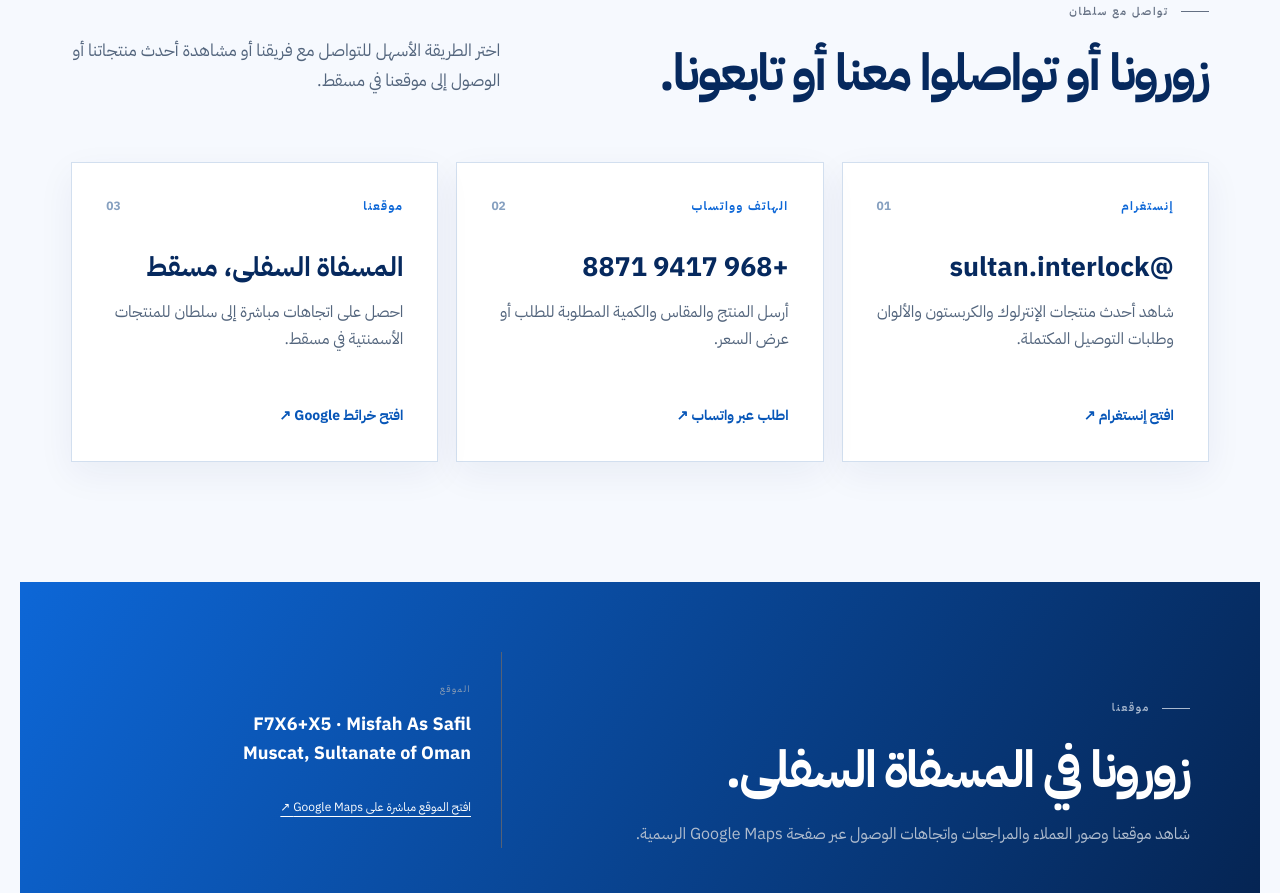
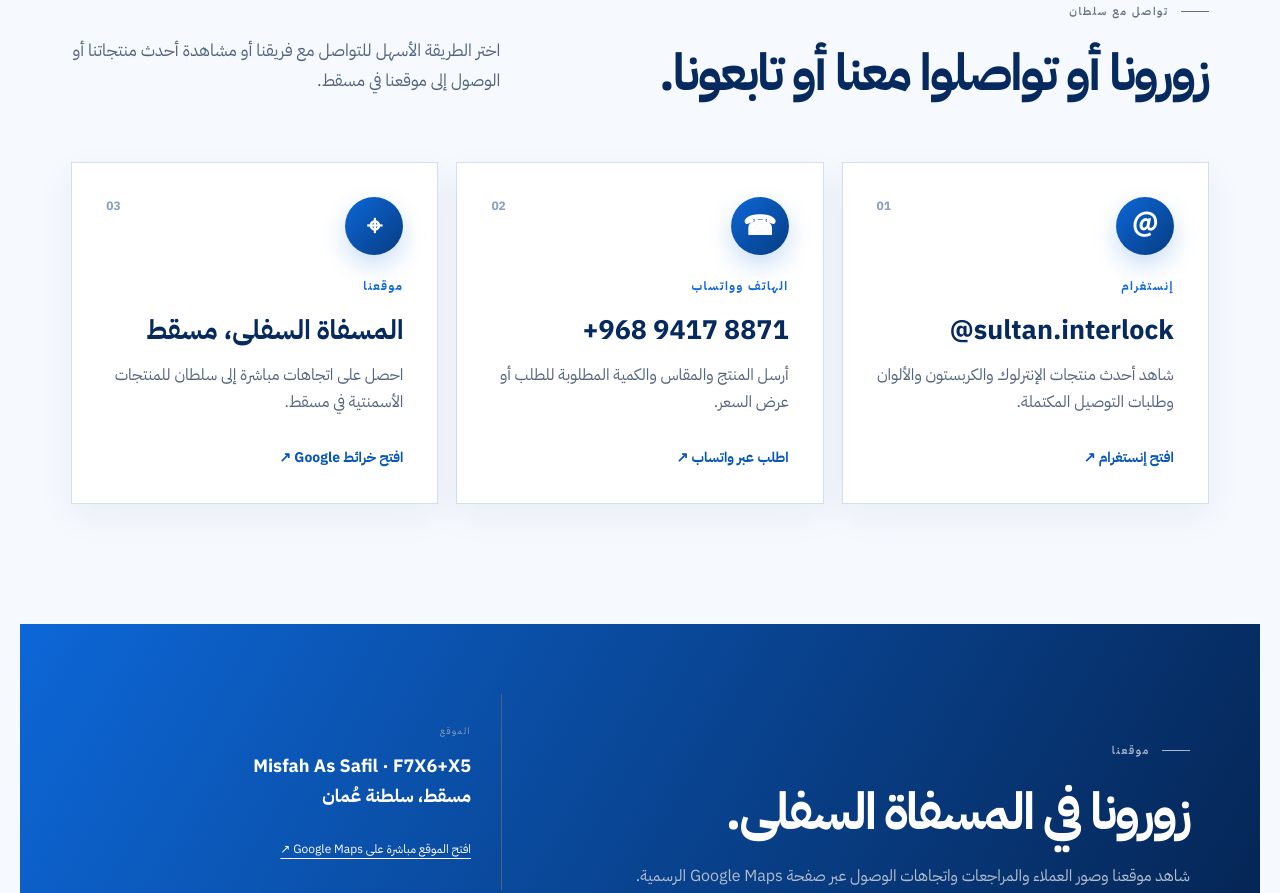
Before and after one commit to Shaima-Alwahaibi/sultan-cement-products, a website: page index.html in a window 1280 px wide. Shown: the part 4555-5448 px from the top of the page. Drawn offline with Linux system fonts and the light colour scheme.

Commit message:
Improve RTL layout and contact icons
Co-authored-by: Shaima-Alwahaibi <Shaima-Alwahaibi@users.noreply.github.com>

```diff
--- a/index.html
+++ b/index.html
@@ -219,13 +219,13 @@
         </div>
         <div class="contact-options">
           <a class="contact-option reveal" href="https://www.instagram.com/sultan.interlock?igsh=OWl6ZWYwY3oybnZz" target="_blank" rel="noopener" aria-label="Open Sultan Cement Products on Instagram">
-            <span>01</span><small>Instagram</small><h3>@sultan.interlock</h3><p>See our latest Interlock and Kerbstone products, colours and completed deliveries.</p><b>Open Instagram ↗</b>
+            <span class="contact-index">01</span><span class="contact-icon" aria-hidden="true">＠</span><small>Instagram</small><h3><bdi dir="ltr">@sultan.interlock</bdi></h3><p>See our latest Interlock and Kerbstone products, colours and completed deliveries.</p><b>Open Instagram ↗</b>
           </a>
           <a class="contact-option reveal" data-whatsapp-order href="https://wa.me/96894178871" target="_blank" rel="noopener" aria-label="Order on WhatsApp at 94178871">
-            <span>02</span><small>Phone &amp; WhatsApp</small><h3>+968 9417 8871</h3><p>Send your product, size and quantity for an order or quotation.</p><b>Order on WhatsApp ↗</b>
+            <span class="contact-index">02</span><span class="contact-icon" aria-hidden="true">☎</span><small>Phone &amp; WhatsApp</small><h3><bdi dir="ltr">+968 9417 8871</bdi></h3><p>Send your product, size and quantity for an order or quotation.</p><b>Order on WhatsApp ↗</b>
           </a>
           <a class="contact-option reveal" href="https://maps.app.goo.gl/aPfkAR3k5hCSCZeQ8?g_st=iw" target="_blank" rel="noopener" aria-label="Open Sultan Cement Products location on Google Maps">
-            <span>03</span><small>Our location</small><h3>Misfah As Safil, Muscat</h3><p>Get direct directions to Sultan Cement Products in Muscat.</p><b>Open Google Maps ↗</b>
+            <span class="contact-index">03</span><span class="contact-icon" aria-hidden="true">⌖</span><small>Our location</small><h3>Misfah As Safil, Muscat</h3><p>Get direct directions to Sultan Cement Products in Muscat.</p><b>Open Google Maps ↗</b>
           </a>
         </div>
       </div>
@@ -234,7 +234,7 @@
     <section class="section location" aria-labelledby="location-title">
       <div class="container location-card reveal">
         <div><p class="eyebrow light"><span></span> Find us</p><h2 id="location-title">Visit us in Misfah As Safil.</h2><p>See our location, customer photos, reviews and directions on the official Google Maps listing.</p></div>
-        <div class="location-meta"><span>LOCATION</span><strong>F7X6+X5 · Misfah As Safil<br>Muscat, Sultanate of Oman</strong><a href="https://maps.app.goo.gl/aPfkAR3k5hCSCZeQ8?g_st=iw" rel="noopener">Open direct Google Maps location ↗</a></div>
+        <div class="location-meta"><span>LOCATION</span><strong><bdi dir="ltr">F7X6+X5</bdi> · Misfah As Safil<br>Muscat, Sultanate of Oman</strong><a href="https://maps.app.goo.gl/aPfkAR3k5hCSCZeQ8?g_st=iw" rel="noopener">Open direct Google Maps location ↗</a></div>
       </div>
     </section>
 
@@ -245,7 +245,7 @@
           <details class="reveal"><summary>What products do you sell?<i aria-hidden="true">+</i></summary><p>We sell only Interlock paving products and Kerbstones in the sizes and finishes shown in our catalogue.</p></details>
           <details class="reveal"><summary>Can I ask for product sizes and availability?<i aria-hidden="true">+</i></summary><p>Yes. Contact the team with the product, quantity and intended use. They can discuss current options and availability with you.</p></details>
           <details class="reveal"><summary>Do you deliver customer orders?<i aria-hidden="true">+</i></summary><p>Yes. Send us your product, quantity and project location so we can confirm the available delivery details.</p></details>
-          <details class="reveal"><summary>How do I request a quote or order?<i aria-hidden="true">+</i></summary><p>Message +968 9417 8871 on WhatsApp with the Interlock or Kerbstone product, size, quantity and delivery location.</p></details>
+          <details class="reveal"><summary>How do I request a quote or order?<i aria-hidden="true">+</i></summary><p>Message <bdi dir="ltr">+968 9417 8871</bdi> on WhatsApp with the Interlock or Kerbstone product, size, quantity and delivery location.</p></details>
         </div>
       </div>
     </section>
@@ -254,7 +254,7 @@
       <div class="container cta-inner reveal">
         <p class="eyebrow light"><span></span> Start a conversation</p>
         <h2 id="cta-title">The right Interlock or Kerbstone is one message away.</h2>
-        <div><a class="button button-light" data-whatsapp-order href="https://wa.me/96894178871?text=%D9%85%D8%B1%D8%AD%D8%A8%D8%A7%D9%8B%D8%8C%20%D8%A3%D8%B1%D8%BA%D8%A8%20%D9%81%D9%8A%20%D8%B7%D9%84%D8%A8%20%D8%B9%D8%B1%D8%B6%20%D8%B3%D8%B9%D8%B1%20%D9%85%D9%86%20%D9%85%D8%B5%D9%86%D8%B9%20%D8%B3%D9%84%D8%B7%D8%A7%D9%86." rel="noopener">Request a WhatsApp quote ↗</a><a class="phone-link" data-whatsapp-order href="https://wa.me/96894178871" rel="noopener">Order on WhatsApp: +968 9417 8871</a></div>
+        <div><a class="button button-light" data-whatsapp-order href="https://wa.me/96894178871" rel="noopener">Request a WhatsApp quote ↗</a><a class="phone-link" data-whatsapp-order href="https://wa.me/96894178871" rel="noopener">Order on WhatsApp: <bdi dir="ltr">+968 9417 8871</bdi></a></div>
       </div>
     </section>
   </main>
@@ -264,7 +264,7 @@
       <div><a class="brand footer-brand" href="#top"><img class="brand-logo" src="logo.png" alt="Sultan Cement Products | سلطان للمنتجات الأسمنتية" width="503" height="496"></a><p>Friendly sales and delivery of Interlock and Kerbstone products in Muscat, Oman.</p></div>
       <div><h2>Products</h2><a href="#products">Interlock pavers</a><a href="#products">Kerbstones</a></div>
       <div><h2>Company</h2><a href="#why-us">Why Sultan</a><a href="#contact">Contact</a><a href="#faq">FAQ</a></div>
-      <div><h2>Contact</h2><a class="whatsapp-number" data-whatsapp-order href="https://wa.me/96894178871" rel="noopener">Order: +968 9417 8871</a><a href="tel:+96894276767">+968 9427 6767</a><span>Misfah As Safil, Muscat</span><a data-whatsapp-order href="https://wa.me/96894178871" rel="noopener">WhatsApp ↗</a><a href="https://www.instagram.com/sultan.interlock?igsh=OWl6ZWYwY3oybnZz" target="_blank" rel="noopener">Instagram ↗</a><a href="https://maps.app.goo.gl/aPfkAR3k5hCSCZeQ8?g_st=iw" rel="noopener">Google Maps ↗</a></div>
+      <div><h2>Contact</h2><a class="whatsapp-number" data-whatsapp-order href="https://wa.me/96894178871" rel="noopener">Order: <bdi dir="ltr">+968 9417 8871</bdi></a><a href="tel:+96894276767"><bdi dir="ltr">+968 9427 6767</bdi></a><span>Misfah As Safil, Muscat</span><a data-whatsapp-order href="https://wa.me/96894178871" rel="noopener">WhatsApp ↗</a><a href="https://www.instagram.com/sultan.interlock?igsh=OWl6ZWYwY3oybnZz" target="_blank" rel="noopener">Instagram ↗</a><a href="https://maps.app.goo.gl/aPfkAR3k5hCSCZeQ8?g_st=iw" rel="noopener">Google Maps ↗</a></div>
     </div>
     <div class="container footer-bottom"><span>© <span data-year></span> Sultan Cement Products</span><span>Misfah As Safil · Muscat · Oman</span></div>
   </footer>
--- a/script.js
+++ b/script.js
@@ -21,6 +21,7 @@
   'Delivery support': 'مساعدة في التوصيل',
   'Confirm your project location': 'أكد موقع مشروعك',
   'Misfah As Safil': 'المسفاة السفلى',
+  'Muscat, Sultanate of Oman': 'مسقط، سلطنة عُمان',
   '01 / Order support': '01 / مساعدة في الطلب',
   'Choose with confidence.': 'اختر بكل ثقة.',
   'Select · Order · Deliver': 'اختر · اطلب · استلم',
@@ -87,17 +88,18 @@
   'Do you deliver customer orders?': 'هل توصلون طلبات العملاء؟',
   'Yes. Send us your product, quantity and project location so we can confirm the available delivery details.': 'نعم. أرسل لنا المنتج والكمية وموقع المشروع لنؤكد لك تفاصيل التوصيل المتاحة.',
   'How do I request a quote or order?': 'كيف أطلب عرض سعر أو أقدم طلباً؟',
-  'Message +968 9417 8871 on WhatsApp with the Interlock or Kerbstone product, size, quantity and delivery location.': 'راسل الرقم 9417 8871 968+ عبر واتساب، وأرسل منتج الإنترلوك أو الكربستون والمقاس والكمية وموقع التوصيل.',
+  'Message': 'راسل الرقم',
+  'on WhatsApp with the Interlock or Kerbstone product, size, quantity and delivery location.': 'عبر واتساب، وأرسل منتج الإنترلوك أو الكربستون والمقاس والكمية وموقع التوصيل.',
   'Start a conversation': 'ابدأ التواصل',
   'The right Interlock or Kerbstone is one message away.': 'الإنترلوك أو الكربستون المناسب على بُعد رسالة واحدة.',
   'Request a WhatsApp quote ↗': 'اطلب عرض سعر عبر واتساب ↗',
-  'Order on WhatsApp: +968 9417 8871': 'للطلب عبر واتساب: 9417 8871 968+',
+  'Order on WhatsApp:': 'للطلب عبر واتساب:',
   'Friendly sales and delivery of Interlock and Kerbstone products in Muscat, Oman.': 'بيع وتوصيل الإنترلوك والكربستون بخدمة ودودة في مسقط، عُمان.',
   'Interlock pavers': 'بلاط الإنترلوك',
   'Kerbstones': 'الكربستون',
   'Company': 'الشركة',
   'Contact': 'التواصل',
-  'Order: +968 9417 8871': 'للطلب: 9417 8871 968+',
+  'Order:': 'للطلب:',
   'Misfah As Safil, Muscat': 'المسفاة السفلى، مسقط',
   'WhatsApp ↗': 'واتساب ↗',
   'Instagram ↗': 'إنستغرام ↗',
--- a/styles.css
+++ b/styles.css
@@ -84,6 +84,10 @@
 html[dir="rtl"] .vertical-label{right:auto;left:-30px;transform:rotate(-90deg)}
 html[dir="rtl"] .location-meta{border-left:0;border-right:1px solid #546177}
 html[dir="rtl"] .footer-bottom,html[dir="rtl"] .catalog-info,html[dir="rtl"] .hero-actions{direction:rtl}
+html[dir="rtl"] body{text-align:right}
+html[dir="rtl"] .nav-shell,html[dir="rtl"] .primary-nav,html[dir="rtl"] .hero-layout,html[dir="rtl"] .hero-points,html[dir="rtl"] .section-heading,html[dir="rtl"] .catalog-grid,html[dir="rtl"] .why-layout,html[dir="rtl"] .benefit,html[dir="rtl"] .contact-options,html[dir="rtl"] .location-card,html[dir="rtl"] .faq-layout,html[dir="rtl"] .footer-grid{direction:rtl}
+html[dir="rtl"] .accordion details p{padding-right:0;padding-left:40px}
+.catalog-info p,bdi[dir="ltr"],[href^="tel:"]{direction:ltr;unicode-bidi:isolate}
 @media (max-width:960px){.nav-shell{gap:22px}.primary-nav{gap:16px}}
 @media (max-width:700px){.language-switcher{margin-inline-start:auto}.language-switcher button{min-height:32px;padding:0 8px;font-size:11px}.primary-nav{direction:rtl}.primary-nav a{font-size:18px}.hero-lede{font-size:18px}.section-heading>p,.why-intro>p:not(.eyebrow),.benefit p,.steps p,.accordion details p{font-size:16px}html[dir="rtl"] .spec-card{right:0}html[dir="rtl"] .location-meta{border-right:0}}
 @media (max-width:420px){:root{--pad:16px}.nav-shell{gap:8px}.brand-logo,.site-header.scrolled .brand-logo{width:88px;margin:-18px 0}.menu-toggle{padding:7px}.menu-toggle span{width:22px}.language-switcher{padding:2px}.language-switcher button{min-height:30px;padding:0 6px;font-size:10px}.hero-layout{padding-top:108px;gap:42px}.hero h1{font-size:40px}.hero-visual{height:420px}.spec-card{width:calc(100% - 24px);padding:19px}.catalog-category-heading{grid-template-columns:25px 1fr;align-items:start}.catalog-category-heading>strong{grid-column:2}.catalog-info{align-items:flex-start;flex-direction:column;gap:12px}.catalog-info h3{max-width:100%}.footer-grid{grid-template-columns:1fr}.footer-grid>div:first-child,.footer-grid>div:last-child{grid-column:auto}.cta-inner h2{font-size:36px}.mobile-contact{right:10px;bottom:10px;left:10px;justify-content:center}}
@@ -92,10 +96,12 @@
 .contact-options{display:grid;grid-template-columns:repeat(3,minmax(0,1fr));gap:18px}
 .contact-option{position:relative;display:flex;min-height:300px;flex-direction:column;padding:34px;background:#fff;border:1px solid var(--line);box-shadow:0 12px 35px rgba(6,41,94,.06);transition:transform .25s ease,border-color .25s ease,box-shadow .25s ease}
 .contact-option:hover{transform:translateY(-5px);border-color:#8bb7ea;box-shadow:0 18px 42px rgba(6,41,94,.12)}
-.contact-option>span{position:absolute;top:34px;inset-inline-end:34px;color:#86a0c0;font-size:12px;font-weight:700}
-.contact-option small{margin-bottom:35px;color:#0d67d7;font-size:12px;font-weight:700;letter-spacing:.12em;text-transform:uppercase}
+.contact-option:focus-visible{outline:3px solid #0d67d7;outline-offset:3px}
+.contact-option>.contact-index{position:absolute;top:34px;inset-inline-end:34px;color:#86a0c0;font-size:12px;font-weight:700}
+.contact-icon{display:grid;place-items:center;width:58px;height:58px;margin-bottom:22px;border-radius:50%;background:linear-gradient(135deg,#0d67d7,#063c82);color:#fff;font-family:Arial,sans-serif;font-size:27px;font-weight:700;box-shadow:0 10px 24px rgba(13,103,215,.22)}
+.contact-option small{margin-bottom:18px;color:#0d67d7;font-size:12px;font-weight:700;letter-spacing:.12em;text-transform:uppercase}
 .contact-option h3{margin-bottom:16px;font-size:clamp(22px,2.1vw,29px);line-height:1.15;overflow-wrap:anywhere}
 .contact-option p{margin-bottom:30px;color:var(--muted);font-size:16px;line-height:1.7}
 .contact-option b{margin-top:auto;color:#0756b8;font-size:14px}
 @media (max-width:960px){.contact-options{grid-template-columns:1fr}.contact-option{min-height:230px}}
-@media (max-width:420px){.contact-option{min-height:220px;padding:26px}.contact-option>span{top:26px;inset-inline-end:26px}.contact-option small{margin-bottom:28px}.contact-option h3{font-size:23px}}
+@media (max-width:420px){.contact-option{min-height:220px;padding:26px}.contact-option>.contact-index{top:26px;inset-inline-end:26px}.contact-icon{width:52px;height:52px;font-size:24px}.contact-option small{margin-bottom:16px}.contact-option h3{font-size:23px}html[dir="rtl"] .accordion details p{padding-left:0}}
```
